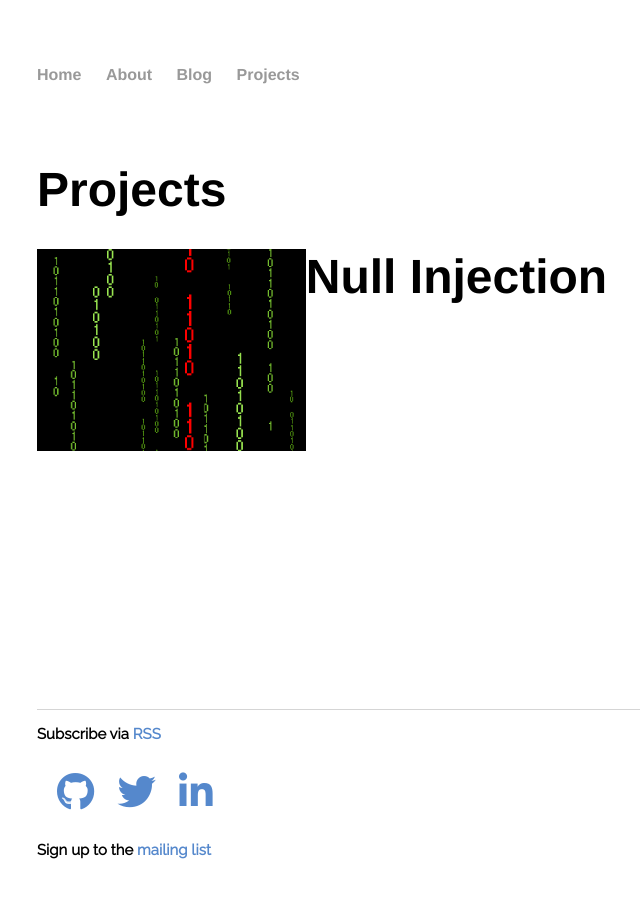
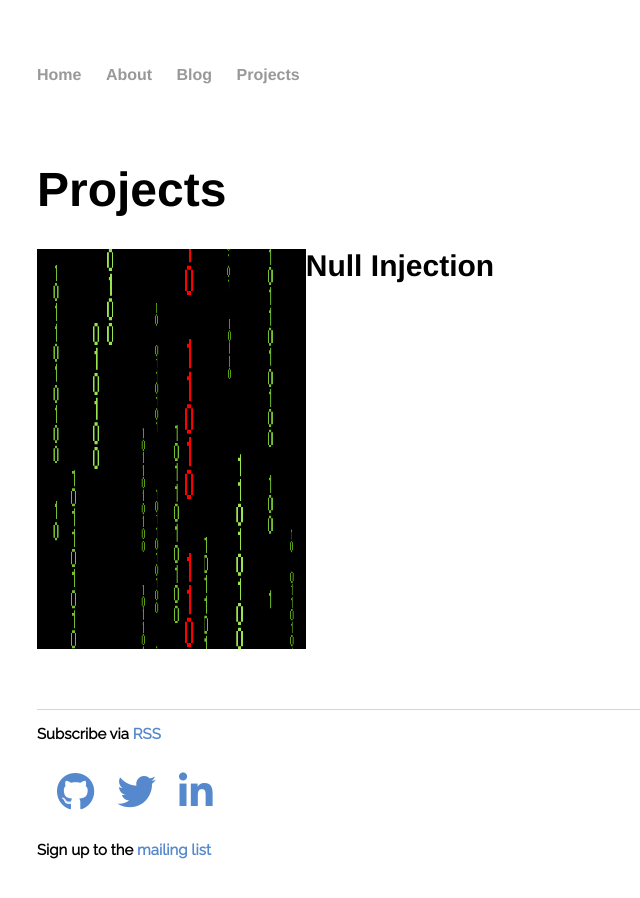
Before and after one commit to ianw3214/ianw3214.github.io, a Jekyll site: the page built from projects/index.html, in a window 1280 px wide. Shown: the whole page, without its empty margins (155-795 px from the left). Built offline with Jekyll 4.4.1, drawn with Linux system fonts in a browser that asks for light colours; nearby versions of some CDN libraries; a script that is not in the unit is left out.

Commit message:
Fix typo

```diff
--- a/css/main.css
+++ b/css/main.css
@@ -92,10 +92,14 @@ time {
 /* STUFF FOR PROJECT PAGE */
 .projects {
     width: 100%;
+}
+
+.project {
+    width: 100%;
     height: 400px;
 }
 
-.projects img {
+.project img {
     height: 100%;
     width: 30%;
     float: left;
@@ -110,5 +114,5 @@ time {
 }
 
 .projectTitle {
-
+    font-size: 30px;
 }
```
